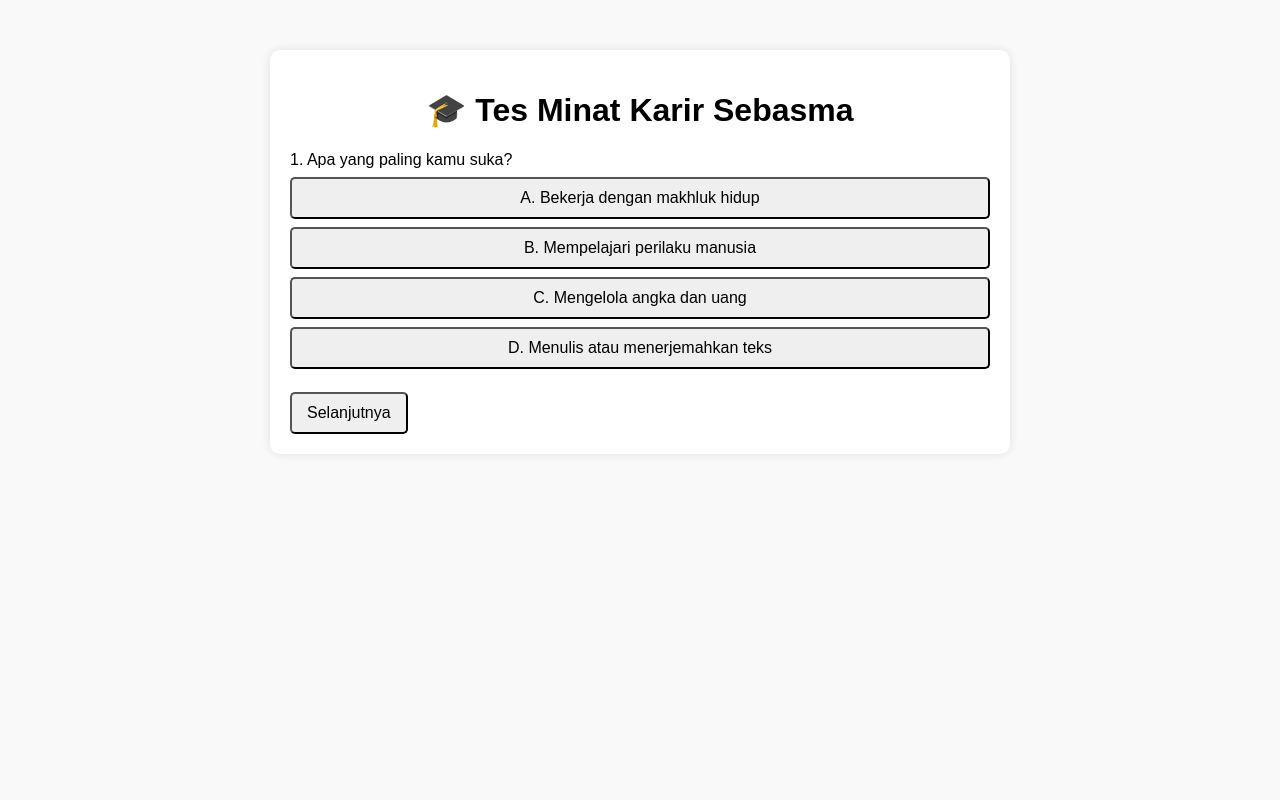
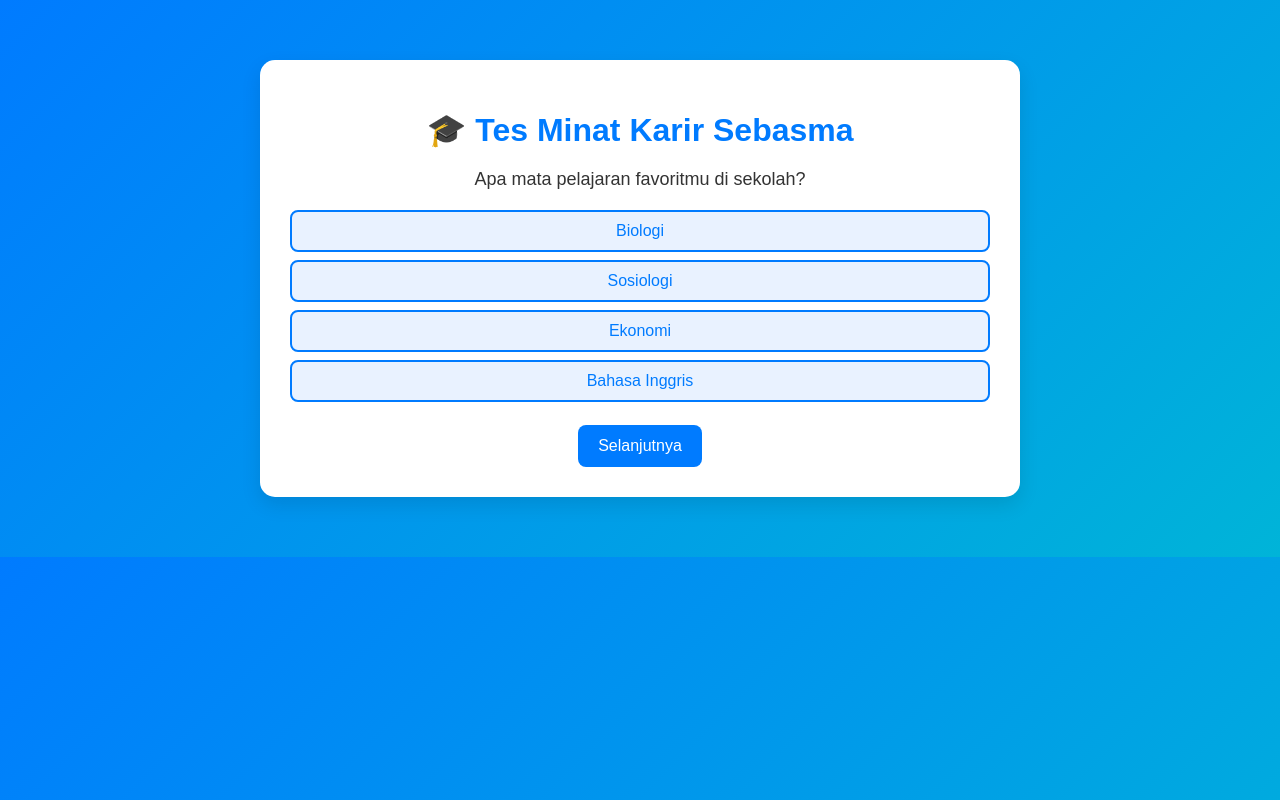
Before and after one commit to iannn259259/Test-Minat-Bakat-Sebasma, a website: page index.html in a window 1280 px wide. Both pictures are taken after a click on the button "Selanjutnya". Drawn offline with Linux system fonts and the light colour scheme.

Commit message:
Final versi Tes Minat Karir

```diff
--- a/script.js
+++ b/script.js
@@ -1,36 +1,122 @@
 const questions = [
-    {question: "Apa yang paling kamu suka?", options: {A: "Bekerja dengan makhluk hidup", B: "Mempelajari perilaku manusia", C: "Mengelola angka dan uang", D: "Menulis atau menerjemahkan teks"} },
-    {question: "Aktivitas favoritmu?", options: {A: "Eksperimen lab", B: "Mengamati masyarakat", C: "Analisis data ekonomi", D: "Menulis cerita atau artikel"} },
-    {question: "Kamu paling tertarik dengan?", options: {A: "Biologi & kesehatan", B: "Sosial & budaya", C: "Bisnis & ekonomi", D: "Bahasa & sastra"} },
-    {question: "Pekerjaan impianmu?", options: {A: "Ahli Bioteknologi", B: "Sosiolog", C: "Akuntan", D: "Penulis"} },
-    {question: "Kegiatan yang paling membuatmu senang?", options: {A: "Penelitian ilmiah", B: "Mengamati interaksi sosial", C: "Investasi & pasar modal", D: "Menyusun artikel"} },
-    {question: "Keahlianmu yang paling menonjol?", options: {A: "Analisis organisme", B: "Analisis perilaku manusia", C: "Mengelola keuangan", D: "Menguasai bahasa"} },
-    {question: "Jenis buku favorit?", options: {A: "Buku sains", B: "Sosiologi & psikologi", C: "Ekonomi & bisnis", D: "Novel & literatur"} },
-    {question: "Lebih suka bekerja?", options: {A: "Lab / penelitian", B: "Lapangan / masyarakat", C: "Kantor / analisis", D: "Menulis / kreativitas"} },
-    {question: "Proyek yang paling kamu nikmati?", options: {A: "Eksperimen biologi", B: "Survei sosial", C: "Analisis laporan keuangan", D: "Membuat konten kreatif"} },
-    {question: "Nilai yang paling penting bagimu?", options: {A: "Inovasi ilmiah", B: "Pemahaman sosial", C: "Keuntungan & strategi", D: "Kreativitas bahasa"} },
+    {
+        question: "Kamu paling suka kegiatan apa?",
+        options: {
+            A: ["Mengatur keuangan dan menganalisis data", "EKONOMI"],
+            B: ["Menulis cerita atau menerjemahkan teks", "SASTRA INGGRIS"],
+            C: ["Meneliti tumbuhan atau hewan", "BIOLOGI"],
+            D: ["Mengamati perilaku manusia", "SOSIOLOGI"]
+        }
+    },
+    {
+        question: "Apa mata pelajaran favoritmu di sekolah?",
+        options: {
+            A: ["Biologi", "BIOLOGI"],
+            B: ["Sosiologi", "SOSIOLOGI"],
+            C: ["Ekonomi", "EKONOMI"],
+            D: ["Bahasa Inggris", "SASTRA INGGRIS"]
+        }
+    },
+    {
+        question: "Kamu lebih suka bekerja di bidang apa?",
+        options: {
+            A: ["Laboratorium atau riset ilmiah", "BIOLOGI"],
+            B: ["Masyarakat dan perilaku sosial", "SOSIOLOGI"],
+            C: ["Bisnis dan keuangan", "EKONOMI"],
+            D: ["Bahasa dan komunikasi", "SASTRA INGGRIS"]
+        }
+    },
+    {
+        question: "Kamu merasa paling kuat dalam hal apa?",
+        options: {
+            A: ["Berpikir logis dan analitis", "EKONOMI"],
+            B: ["Berempati dan memahami orang lain", "SOSIOLOGI"],
+            C: ["Menjelaskan fenomena alam", "BIOLOGI"],
+            D: ["Berbicara atau menulis dengan lancar", "SASTRA INGGRIS"]
+        }
+    },
+    {
+        question: "Kalau ada tugas kelompok, kamu biasanya bagian apa?",
+        options: {
+            A: ["Menyusun laporan keuangan atau strategi", "EKONOMI"],
+            B: ["Menulis teks presentasi", "SASTRA INGGRIS"],
+            C: ["Meneliti dan mencari data lapangan", "BIOLOGI"],
+            D: ["Mengatur kerja tim", "SOSIOLOGI"]
+        }
+    },
+    {
+        question: "Kamu lebih suka menonton film tentang apa?",
+        options: {
+            A: ["Bisnis dan kesuksesan", "EKONOMI"],
+            B: ["Hubungan antar manusia", "SOSIOLOGI"],
+            C: ["Petualangan ilmiah", "BIOLOGI"],
+            D: ["Kisah budaya dan bahasa", "SASTRA INGGRIS"]
+        }
+    },
+    {
+        question: "Kamu ingin berkarier sebagai apa?",
+        options: {
+            A: ["Analis keuangan", "EKONOMI"],
+            B: ["Penulis atau penerjemah", "SASTRA INGGRIS"],
+            C: ["Ahli bioteknologi", "BIOLOGI"],
+            D: ["Konselor sosial", "SOSIOLOGI"]
+        }
+    },
+    {
+        question: "Kamu paling menikmati saat...",
+        options: {
+            A: ["Menganalisis perilaku masyarakat", "SOSIOLOGI"],
+            B: ["Membaca literatur asing", "SASTRA INGGRIS"],
+            C: ["Melakukan eksperimen", "BIOLOGI"],
+            D: ["Menghitung keuntungan bisnis", "EKONOMI"]
+        }
+    },
+    {
+        question: "Apa jenis buku yang kamu sukai?",
+        options: {
+            A: ["Novel dan puisi", "SASTRA INGGRIS"],
+            B: ["Ensiklopedia alam", "BIOLOGI"],
+            C: ["Psikologi dan sosial", "SOSIOLOGI"],
+            D: ["Bisnis dan investasi", "EKONOMI"]
+        }
+    },
+    {
+        question: "Kalau ikut lomba, kamu pilih lomba apa?",
+        options: {
+            A: ["Debat Bahasa Inggris", "SASTRA INGGRIS"],
+            B: ["Olimpiade Biologi", "BIOLOGI"],
+            C: ["Kompetisi Ekonomi", "EKONOMI"],
+            D: ["Sosiologi kreatif", "SOSIOLOGI"]
+        }
+    }
 ];
 
-const jobs = {
-    "BIOLOGI": [
-        {title: "Ahli Bioteknologi", desc: "Ahli bioteknologi meneliti dan mengembangkan teknologi berbasis organisme hidup untuk menciptakan produk seperti obat, vaksin, dan makanan bernilai tinggi.", gaji: "Pemula: Rp6-10 jt, Berpengalaman: Rp10-15 jt", uni: "UI, ITB, UGM, UNAIR, UNPAD"},
-        {title: "Ahli Ekologi", desc: "Ahli ekologi mempelajari hubungan antar makhluk hidup dan lingkungannya untuk menjaga keseimbangan ekosistem dan keberlanjutan alam.", gaji: "Pemula: Rp5-8 jt, Berpengalaman: Rp8-12 jt", uni: "IPB, UGM, UI, UNAIR, UNS"},
-        // bisa ditambah semua pekerjaan BIOLOGI
+const jobData = {
+    BIOLOGI: [
+        "Ahli Bioteknologi",
+        "Peneliti Laboratorium",
+        "Ahli Lingkungan",
+        "Guru Biologi"
     ],
-    "SOSIOLOGI": [
-        {title: "Sosiolog", desc: "Menganalisis perilaku masyarakat dan perubahan sosial untuk memahami pola interaksi sosial.", gaji: "Pemula: Rp4-8 jt, Berpengalaman: Rp8-12 jt", uni: "UI, UGM, UNAIR, UNPAD, UNS"},
-        // bisa ditambah semua pekerjaan SOSIOLOGI
+    SOSIOLOGI: [
+        "Konselor Sosial",
+        "Peneliti Masyarakat",
+        "HR Specialist",
+        "Dosen Sosiologi"
     ],
-    "EKONOMI": [
-        {title: "Akuntan", desc: "Mencatat, mengelola, dan menganalisis data keuangan suatu organisasi.", gaji: "Pemula: Rp5-10 jt, Berpengalaman: Rp10-15 jt", uni: "UNAIR, UI, UGM, UNDIP, UB"},
+    EKONOMI: [
+        "Analis Keuangan",
+        "Manajer Bisnis",
+        "Ekonom",
+        "Konsultan Pajak"
     ],
     "SASTRA INGGRIS": [
-        {title: "Penulis", desc: "Membuat dan menyunting teks seperti artikel, novel, atau konten media.", gaji: "Pemula: Rp4-8 jt, Berpengalaman: Rp8-12 jt", uni: "UI, UGM, UNAIR, UNDIP, UNPAD"},
+        "Penerjemah",
+        "Penulis",
+        "Editor",
+        "Guru Bahasa Inggris"
     ]
 };
-
-let currentQuestion = 0;
-let answers = [];
 
 const questionContainer = document.getElementById("question-container");
 const optionsContainer = document.getElementById("options-container");
@@ -38,69 +124,63 @@ const nextBtn = document.getElementById("next-btn");
 const resultContainer = document.getElementById("result-container");
 const mainSubjectSpan = document.getElementById("main-subject");
 const showJobsBtn = document.getElementById("show-jobs-btn");
-const showOtherSubjectsBtn = document.getElementById("show-other-subjects-btn");
 const jobsContainer = document.getElementById("jobs-container");
 const subjectSelector = document.getElementById("subject-selector");
 const subjectSelect = document.getElementById("subject-select");
 const showSelectedJobsBtn = document.getElementById("show-selected-jobs-btn");
 
+let currentQuestion = 0;
+let scores = { BIOLOGI: 0, SOSIOLOGI: 0, EKONOMI: 0, "SASTRA INGGRIS": 0 };
+
 function showQuestion() {
     const q = questions[currentQuestion];
-    questionContainer.innerText = `${currentQuestion + 1}. ${q.question}`;
+    questionContainer.textContent = q.question;
     optionsContainer.innerHTML = "";
-    for (let key in q.options) {
+
+    Object.entries(q.options).forEach(([key, [text, subject]]) => {
         const btn = document.createElement("button");
-        btn.innerText = `${key}. ${q.options[key]}`;
-        btn.addEventListener("click", () => selectAnswer(key));
+        btn.textContent = text;
+        btn.classList.add("option-btn");
+        btn.addEventListener("click", () => {
+            scores[subject]++;
+            nextBtn.disabled = false;
+        });
         optionsContainer.appendChild(btn);
-    }
+    });
+
+    nextBtn.disabled = true;
 }
 
-function selectAnswer(answer) {
-    answers.push(answer);
+function showResult() {
+    document.getElementById("quiz-container").classList.add("hidden");
+    resultContainer.classList.remove("hidden");
+
+    const mainSubject = Object.entries(scores).sort((a, b) => b[1] - a[1])[0][0];
+    mainSubjectSpan.textContent = mainSubject;
+}
+
+nextBtn.addEventListener("click", () => {
     currentQuestion++;
     if (currentQuestion < questions.length) {
         showQuestion();
     } else {
         showResult();
     }
-}
-
-function showResult() {
-    document.getElementById("quiz-container").classList.add("hidden");
-    resultContainer.classList.remove("hidden");
-    const counts = {A:0,B:0,C:0,D:0};
-    answers.forEach(a => counts[a]++);
-    let max = "A";
-    for (let key in counts) {
-        if (counts[key] > counts[max]) max = key;
-    }
-    const mapelMap = {A: "BIOLOGI", B: "SOSIOLOGI", C: "EKONOMI", D: "SASTRA INGGRIS"};
-    mainSubjectSpan.innerText = mapelMap[max];
-}
-
-function displayJobs(subject) {
-    jobsContainer.innerHTML = "";
-    if (!jobs[subject]) return;
-    jobs[subject].forEach(job => {
-        const div = document.createElement("div");
-        div.className = "job-card";
-        div.innerHTML = `<h4>${job.title}</h4><p>${job.desc}</p><p><strong>Gaji:</strong> ${job.gaji}</p><p><strong>Rekomendasi Universitas:</strong> ${job.uni}</p>`;
-        jobsContainer.appendChild(div);
-    });
-}
-
-showQuestion();
+});
 
 showJobsBtn.addEventListener("click", () => {
-    displayJobs(mainSubjectSpan.innerText);
+    jobsContainer.innerHTML = "";
+    const mainSubject = mainSubjectSpan.textContent;
+    const jobs = jobData[mainSubject];
+    jobsContainer.innerHTML = `<h3>Pekerjaan yang Sesuai (${mainSubject}):</h3><ul>${jobs.map(j => `<li>${j}</li>`).join("")}</ul>`;
 });
 
-showOtherSubjectsBtn.addEventListener("click", () => {
+document.getElementById("show-other-subjects-btn").addEventListener("click", () => {
     subjectSelector.classList.remove("hidden");
 });
 
 showSelectedJobsBtn.addEventListener("click", () => {
-    const selectedSubject = subjectSelect.value;
-    displayJobs(selectedSubject);
+    const selected = subjectSelect.value;
+    const jobs = jobData[selected];
+    jobsContainer.innerHTML = `<h3>Pekerjaan untuk ${selected}:</h3><ul>${jobs.map(j => `<li>${j}</li>`).join("")}</ul>`;
 });
--- a/style.css
+++ b/style.css
@@ -1,48 +1,84 @@
 body {
-    font-family: Arial, sans-serif;
-    background-color: #f9f9f9;
+    font-family: 'Poppins', sans-serif;
+    background: linear-gradient(135deg, #007bff, #00b4d8);
     margin: 0;
     padding: 0;
+    color: #333;
 }
 
 .container {
     max-width: 700px;
-    margin: 50px auto;
-    padding: 20px;
-    background: #fff;
-    box-shadow: 0 0 10px rgba(0,0,0,0.1);
-    border-radius: 10px;
-}
-
-h1, h2, h3 {
+    margin: 60px auto;
+    background: white;
+    padding: 30px;
+    border-radius: 15px;
+    box-shadow: 0 8px 20px rgba(0,0,0,0.1);
     text-align: center;
 }
 
-#options-container button {
-    display: block;
-    width: 100%;
-    margin: 8px 0;
-    padding: 10px;
-    font-size: 16px;
-    border-radius: 5px;
-    cursor: pointer;
+h1 {
+    color: #007bff;
+    margin-bottom: 20px;
 }
 
-#next-btn, #show-jobs-btn, #show-other-subjects-btn, #show-selected-jobs-btn {
-    margin-top: 15px;
-    padding: 10px 15px;
+button {
+    background-color: #007bff;
+    color: white;
+    border: none;
+    border-radius: 8px;
+    padding: 12px 20px;
     font-size: 16px;
     cursor: pointer;
-    border-radius: 5px;
+    margin-top: 15px;
+    transition: background 0.3s;
+}
+
+button:hover {
+    background-color: #0056b3;
 }
 
 .hidden {
     display: none;
 }
 
-.job-card {
-    background: #e8f5e9;
+#question-container {
+    font-size: 18px;
+    margin-bottom: 20px;
+}
+
+.option-btn {
+    display: block;
+    width: 100%;
+    background-color: #e9f2ff;
+    color: #007bff;
+    border: 2px solid #007bff;
+    border-radius: 8px;
     padding: 10px;
-    margin: 10px 0;
-    border-radius: 5px;
+    margin: 8px 0;
+    cursor: pointer;
+    transition: 0.3s;
 }
+
+.option-btn:hover {
+    background-color: #007bff;
+    color: white;
+}
+
+#result-container h2 {
+    color: #0056b3;
+}
+
+select {
+    padding: 10px;
+    border-radius: 8px;
+    border: 1px solid #007bff;
+    font-size: 15px;
+}
+
+#jobs-container {
+    margin-top: 20px;
+    text-align: left;
+    background: #f7faff;
+    border-radius: 8px;
+    padding: 15px;
+}
```
